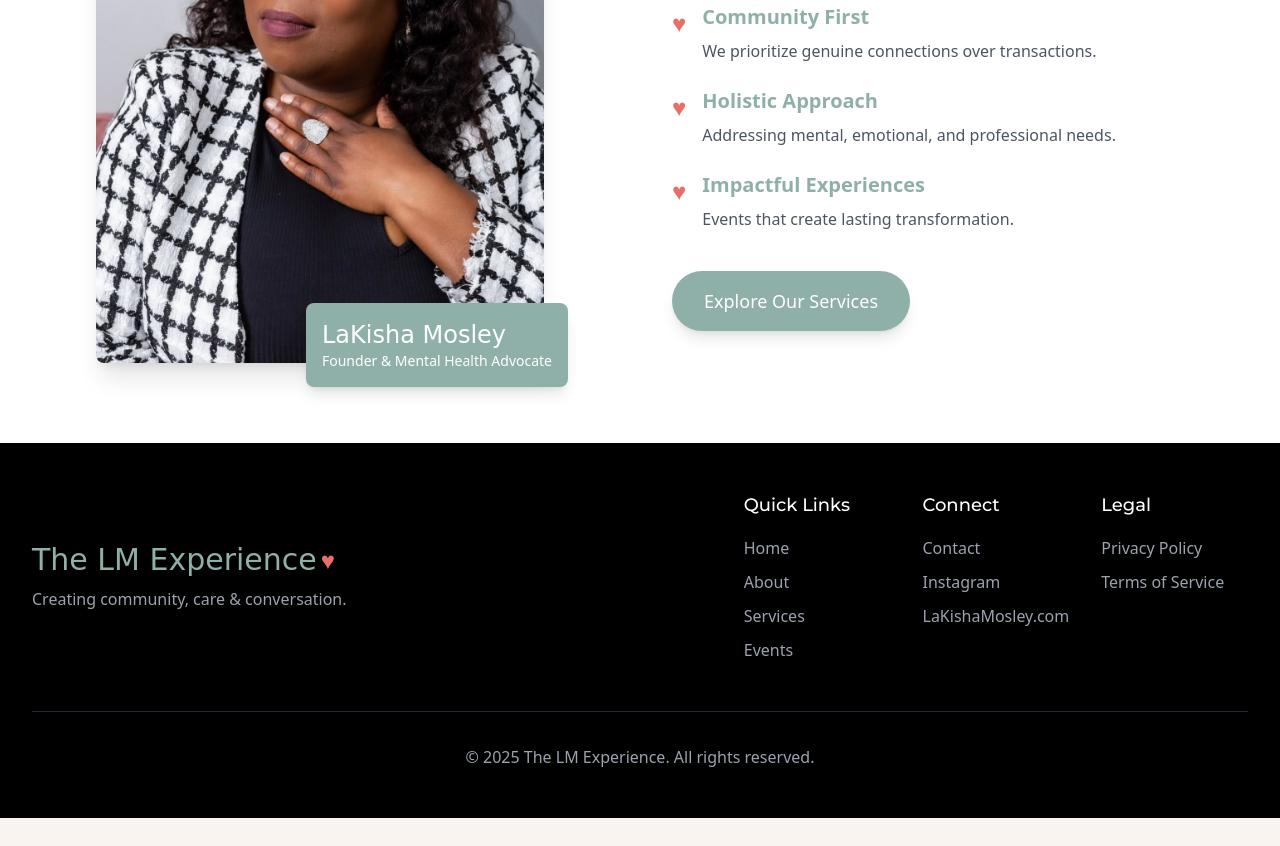
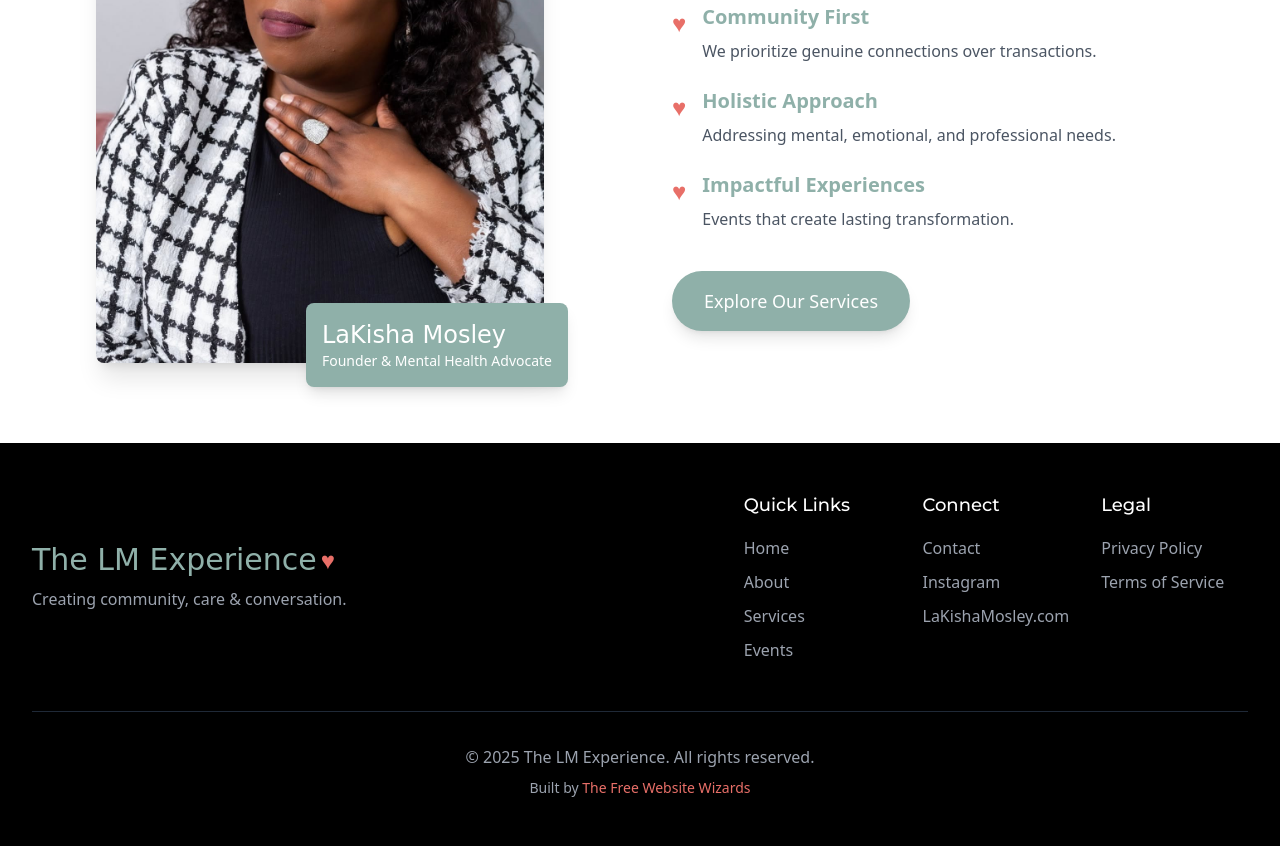
Before and after one commit to thefreewebsitewizards/lakishammosley, a plain HTML site: page about.html in a window 1280 px wide. Shown: the part 589-1435 px from the top of the page. Before the commit the page ends 1407 px from the top, so only its background shows below. Drawn offline with nearby package versions, Linux system fonts and the light colour scheme; a web font is replaced by a local one.

Commit message:
added built by link

```diff
--- a/about.html
+++ b/about.html
@@ -166,6 +166,9 @@
 
             <div class="border-t border-gray-800 mt-12 pt-8 text-center text-gray-400">
                 <p class="font-montserrat">&copy; 2025 The LM Experience. All rights reserved.</p>
+                <p class="font-montserrat text-sm mt-2">
+                    Built by <a href="https://www.thefreewebsitewizards.com/" target="_blank" class="text-[#E86F68] hover:text-[#d45a53] font-medium">The Free Website Wizards</a>
+                </p>
             </div>
         </div>
     </footer>
```
Also changed, not shown: contact.html (+3 -0 lines), events.html (+3 -0 lines), gallery.html (+3 -0 lines), index.html (+3 -0 lines), services.html (+3 -0 lines).
